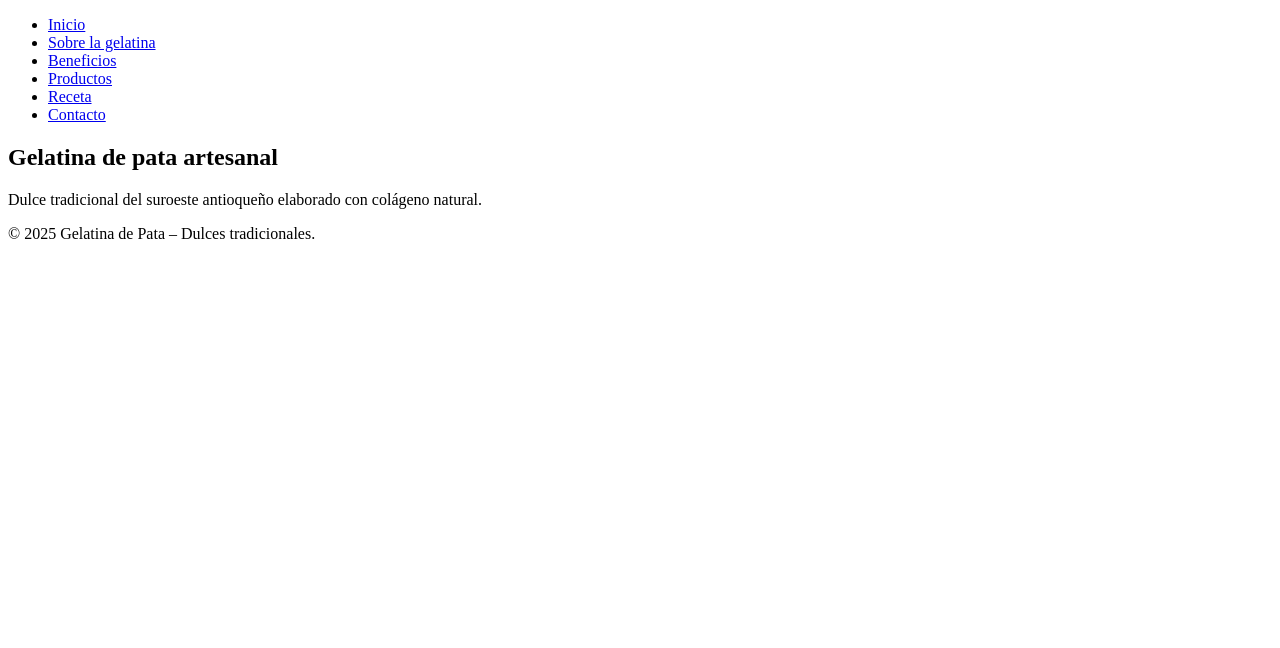
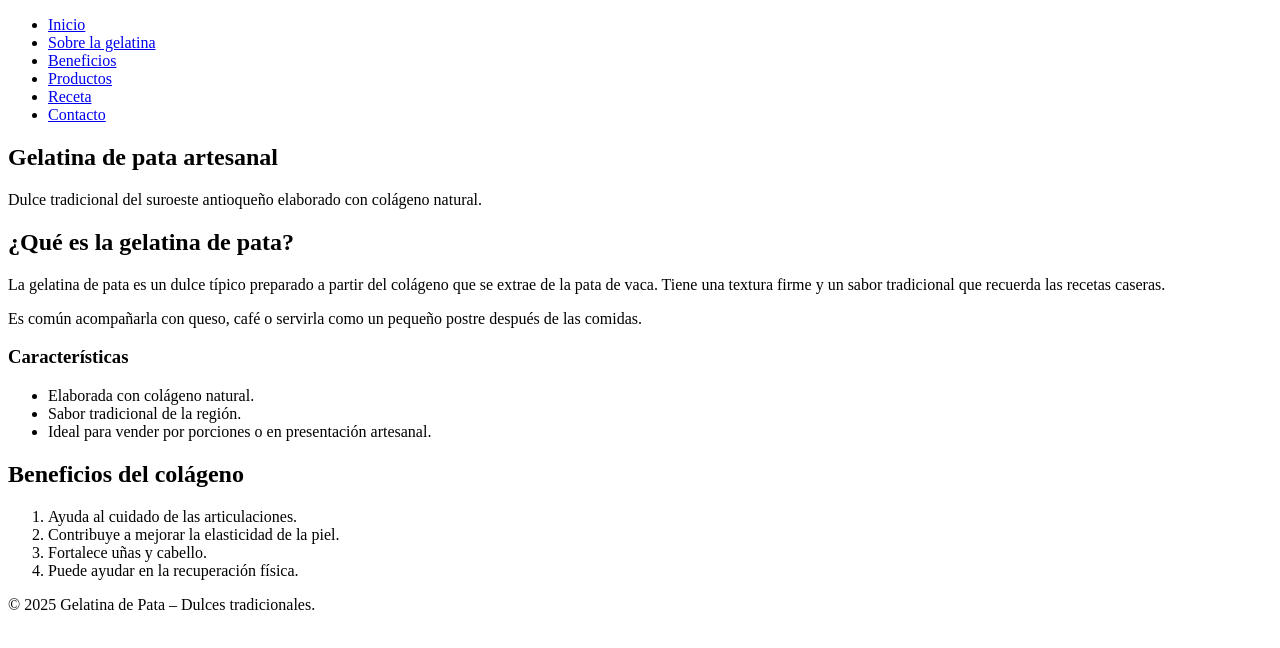
Before and after one commit to KevinGracianoL/Proyecto-Final-Modulo-1.github.io, a plain HTML site: page Index.html in a window 1280 px wide. Drawn offline with Linux system fonts and the light colour scheme.

Commit message:
secciones sobre la gelatina y beneficios

```diff
--- a/Index.html
+++ b/Index.html
@@ -28,6 +28,37 @@
             <p>Dulce tradicional del suroeste antioqueño elaborado con colágeno natural.</p>
         </section>
 
+                <!-- SOBRE LA GELATINA -->
+        <section id="sobre">
+            <h2>¿Qué es la gelatina de pata?</h2>
+            <p>
+                La gelatina de pata es un dulce típico preparado a partir del colágeno que se extrae de la pata
+                de vaca. Tiene una textura firme y un sabor tradicional que recuerda las recetas caseras.
+            </p>
+            <p>
+                Es común acompañarla con queso, café o servirla como un pequeño postre después de las comidas.
+            </p>
+
+            <h3>Características</h3>
+            <ul>
+                <li>Elaborada con colágeno natural.</li>
+                <li>Sabor tradicional de la región.</li>
+                <li>Ideal para vender por porciones o en presentación artesanal.</li>
+            </ul>
+        </section>
+
+        <!-- BENEFICIOS -->
+        <section id="beneficios">
+            <h2>Beneficios del colágeno</h2>
+            <ol>
+                <li>Ayuda al cuidado de las articulaciones.</li>
+                <li>Contribuye a mejorar la elasticidad de la piel.</li>
+                <li>Fortalece uñas y cabello.</li>
+                <li>Puede ayudar en la recuperación física.</li>
+            </ol>
+        </section>
+
+
     </main>
 
     <footer>
```
